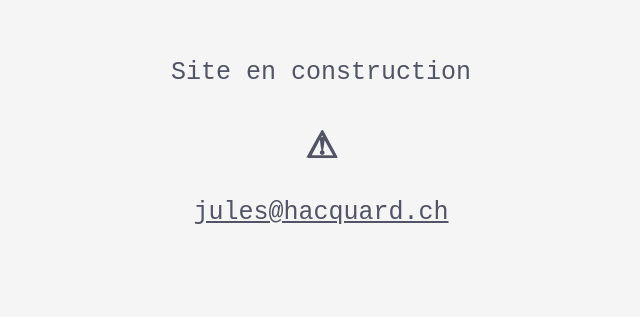
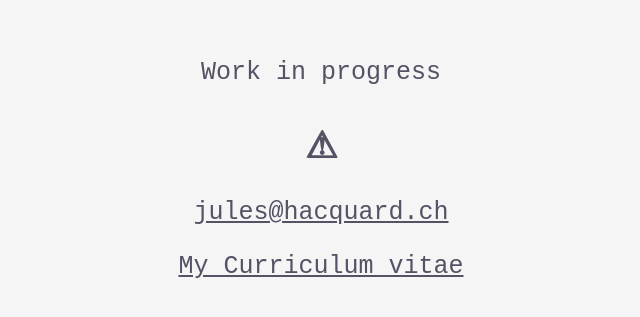
Before and after one commit to hulius/hulius.github.io, a plain HTML site: page index.html in a window 1280 px wide. Shown: the part 167-484 px from the top of the page, without its empty margins (319-959 px from the left). Drawn offline with Linux system fonts and the light colour scheme.

Commit message:
Update index.html

```diff
--- a/index.html
+++ b/index.html
@@ -23,8 +23,9 @@
     </style>
 </head>
 <body>
-<p>Site en construction</p>
+<p>Work in progress</p>
 <p><b>⚠</b></p>
 <p><a href="mailto:jules@hacquard.ch">jules@hacquard.ch</a></p>
+<p><a href="/cv_en.pdf">My Curriculum vitae</a></p>
 </body>
 </html>
```
